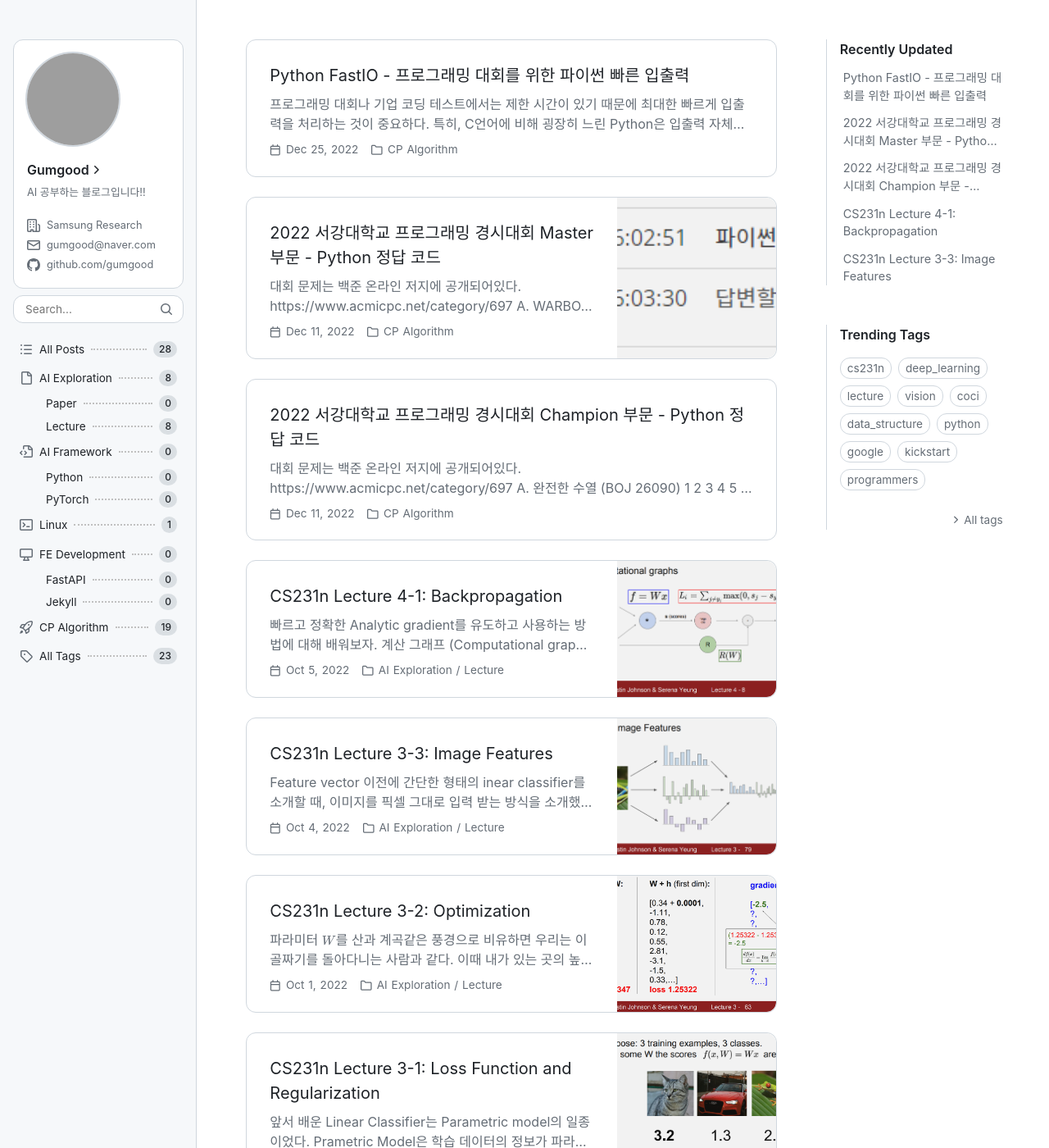
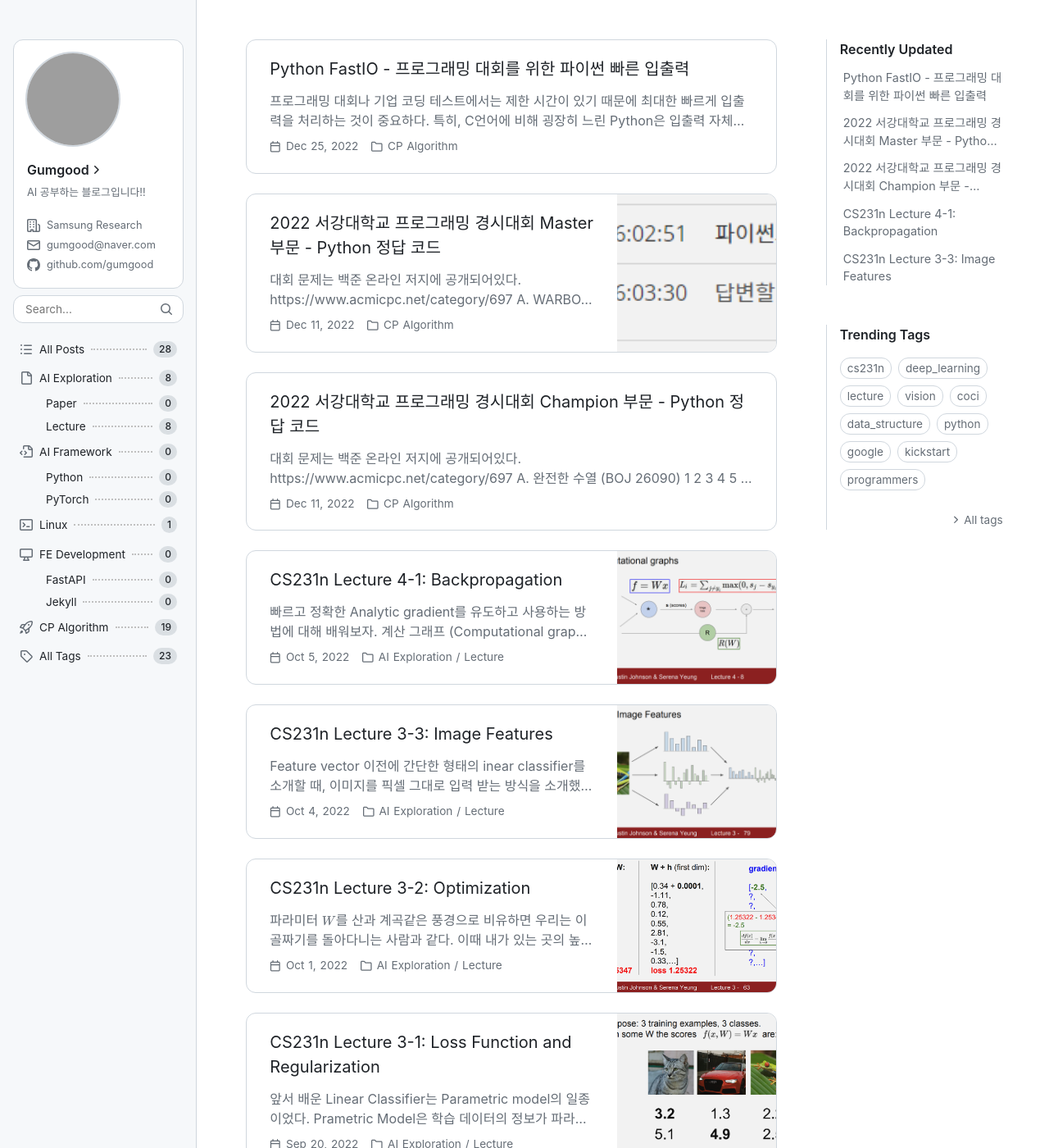
Before and after one commit to gumgood/gumgood.github.io, a Jekyll site: the page built from index.html, in a window 1280 px wide and 1400 px high. Shown: the whole window at 82% size. Built offline with Jekyll 4.4.1, drawn with Linux system fonts in a browser that asks for light colours; the list of posts is cut into pages by our own code; grey boxes are pictures that could not be loaded.

Commit message:
Design: update post list and post tag

```diff
--- a/_layouts/post.html
+++ b/_layouts/post.html
@@ -2,7 +2,7 @@
 layout: default
 ---
 
-<div id="post">
+<article id="post">
     <div class="post-info">
         <span class="post-info-category">
             {%- if page.categories.size > 0 -%}
@@ -43,4 +43,4 @@
     </div>
 
     {%- include scripts/comment.html -%}
-</div>
+</article>
--- a/_sass/layouts/_default.scss
+++ b/_sass/layouts/_default.scss
@@ -357,6 +357,11 @@
             background-color: var(--color-button-default-hover-bg);
         }
     }
+
+    span {
+        padding: 1rem;
+        @include ellipse;
+    }
 }
 
 #sidebar {
@@ -456,7 +461,7 @@
 
 .footer-content {
     @include flex-center;
-
+    @include ellipse;
     height: 100%;
     color: var(--color-fg-muted);
     font-size: var(--footer-font-size);
--- a/_sass/pages/_index.scss
+++ b/_sass/pages/_index.scss
@@ -1,9 +1,9 @@
 #post-summary {
     @include prevent-select;
+    margin: 0;
+    padding: 0;
 
     .post-summary-item {
-        display: flex;
-        flex-direction: row-reverse;
         margin-bottom: 1.5rem;
         overflow: hidden;
         background-color: var(--color-canvas-default);
@@ -12,6 +12,15 @@
         border-style: solid;
         border-width: var(--borderWidth-thin);
         transition: box-shadow .3s ease-in-out;
+
+        a {
+            display: flex;
+            flex-direction: row-reverse;
+
+            @media screen and (max-width: $break-small) {
+                flex-direction: column;
+            }
+        }
     }
 
     .post-summary-item:hover {
@@ -19,9 +28,12 @@
     }
 
     .post-summary-item-thumbnail {
-        border-top-right-radius: var(--borderRadius-large);
-        border-bottom-right-radius: var(--borderRadius-large);
+        flex: 1;
         overflow: hidden;
+
+        @media screen and (max-width: $break-small) {
+            flex: 0 0 12rem;
+        }
 
         img {
             height: 100%;
@@ -40,13 +52,13 @@
         padding: 1.25rem 1.75rem;
 
         @media screen and (max-width: $break-small) {
-            flex-direction: column;
             padding: 1rem;
         }
     }
 
     .post-summaries-item-title {
-        margin: 0.5rem 0;
+        margin-top: 0;
+        margin-bottom: 0.75rem;
         color: var(--color-fg-default);
         font-size: 1.25rem;
         font-weight: 400;
@@ -88,6 +100,7 @@
     margin: 2rem 0;
     text-align: center;
     @include prevent-select;
+    @include ellipse;
 
     *:not(:last-child) {
         margin-right: 1rem;
--- a/index.html
+++ b/index.html
@@ -2,11 +2,11 @@
 layout: default
 ---
 
-<div id="post-summary">
+<ul id="post-summary">
 {%- for post in paginator.posts -%}
     {%- assign thumbnail = post.content | split: "<img" | slice: 1 | first | split: '/>' | first -%}
-    <a href="{{- post.url -}}">
-        <div class="post-summary-item">
+    <li class="post-summary-item">
+        <a href="{{- post.url -}}">
             {%- if thumbnail -%}
             <div class="post-summary-item-thumbnail">
                 <img {{ thumbnail }}/>
@@ -31,10 +31,10 @@
                     {%- endif -%}
                 </div>
             </div>
-        </div>
-    </a>
+        </a>
+    </li>
 {%- endfor -%}
-</div>
+</ul>
 
 <div id="paginate">
     {%- assign s = paginator.page | minus: 1 | divided_by: 8 | plus: 1 -%}
```
Also changed, not shown: _pages/search.html (+5 -5 lines).
